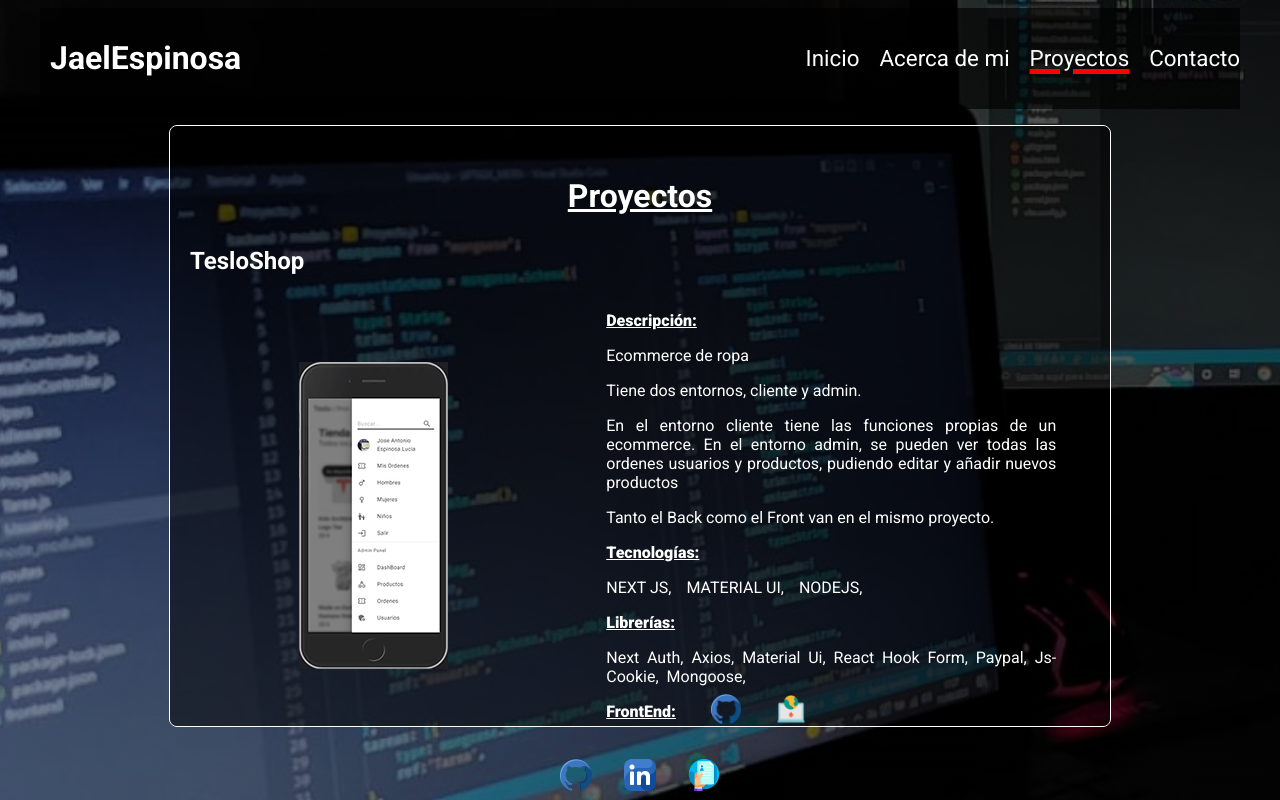
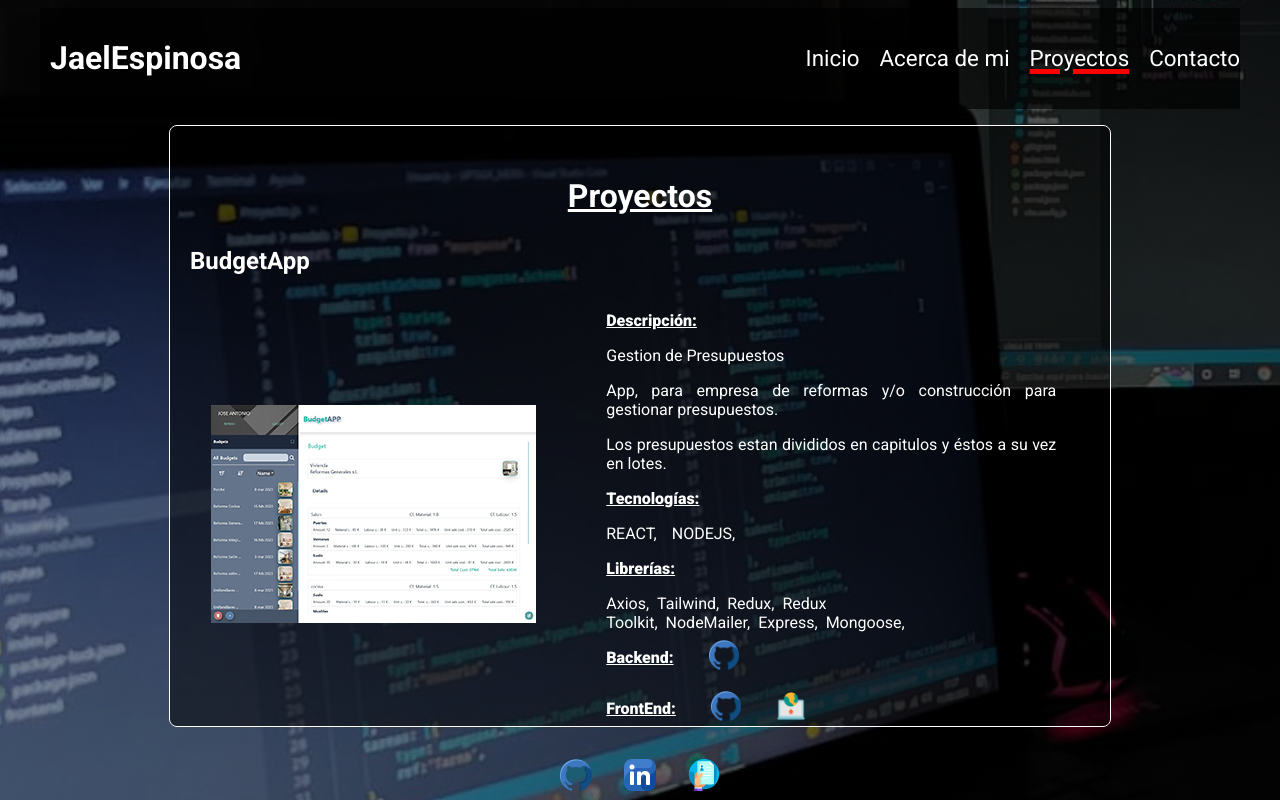
Before and after one commit to jaelEspinosa/portfolio, a React (Vite) app: page /proyectos in a window 1280 px wide. Built offline with nearby package versions, Linux system fonts and the light colour scheme.

Commit message:
actualize projects

```diff
--- a/src/data/proyectos.js
+++ b/src/data/proyectos.js
@@ -1,4 +1,37 @@
 export const proyectos = [
+    {
+        id: 1,
+        nombre: 'BudgetApp',
+        imagen: './budgetapp2.jpg',
+        descripcion: [
+            'Gestion de Presupuestos',
+
+            'App, para empresa de reformas y/o construcción para gestionar presupuestos.',
+            'Los presupuestos estan divididos en capitulos y éstos a su vez en lotes.'
+        ],
+        tecnologias: [
+            'REACT',
+            'NODEJS'
+        ],
+        librerias: [
+
+            'Axios',
+            'Tailwind',
+            'Redux',
+            'Redux Toolkit',
+            'NodeMailer',
+            'Express',
+            'Mongoose'
+
+        ],
+        url: {
+            urlBackGit:'https://github.com/jaelEspinosa/budgetApp_back.git',
+            urlFrontGit:'https://github.com/jaelEspinosa/budgetApp_front.git',
+            urlDeploy:'https://budget-app-front.vercel.app'
+        }
+
+
+    },
     {
         id: 1,
         nombre: 'TesloShop',
```
Also changed, not shown: public/budgetapp.jpg (added), public/budgetapp2.jpg (added).
